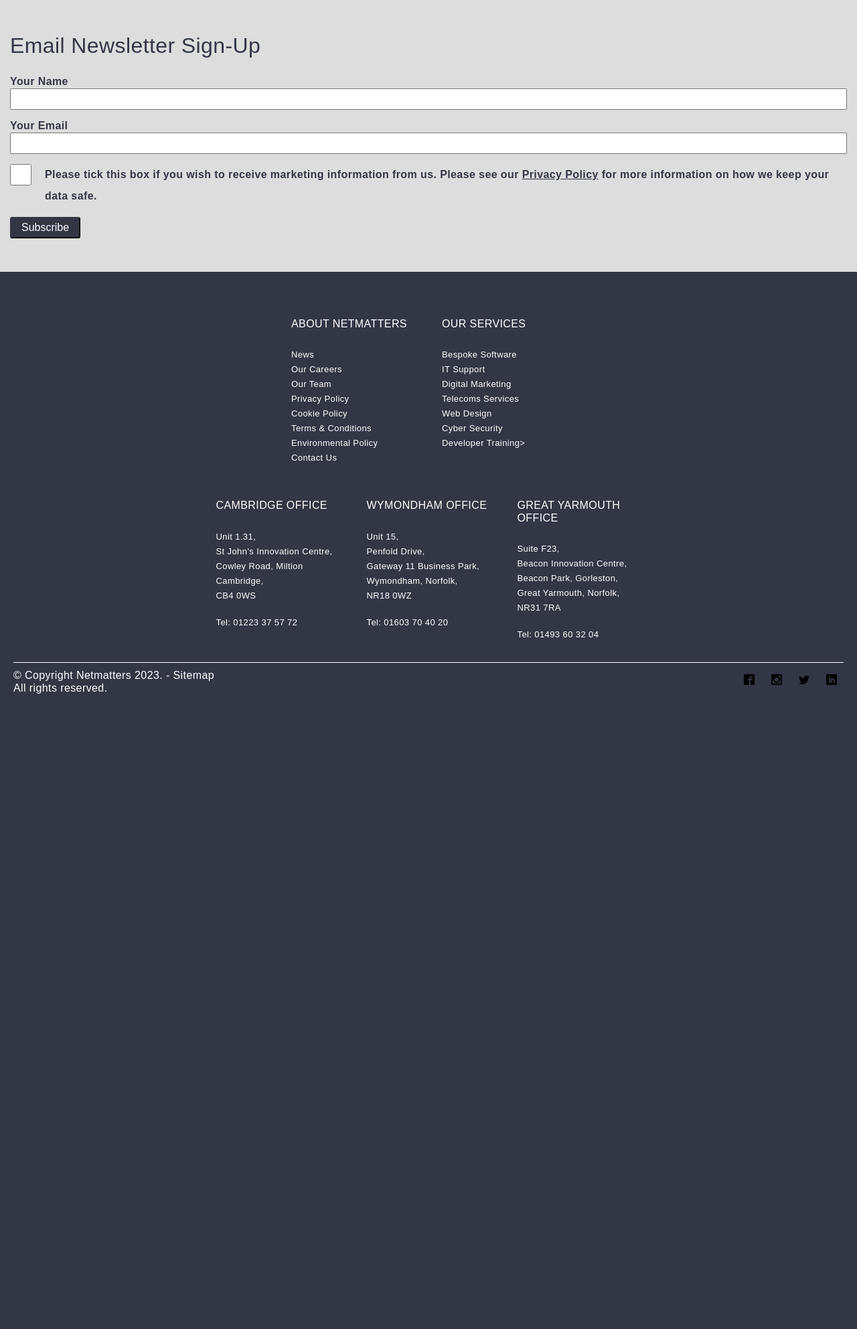
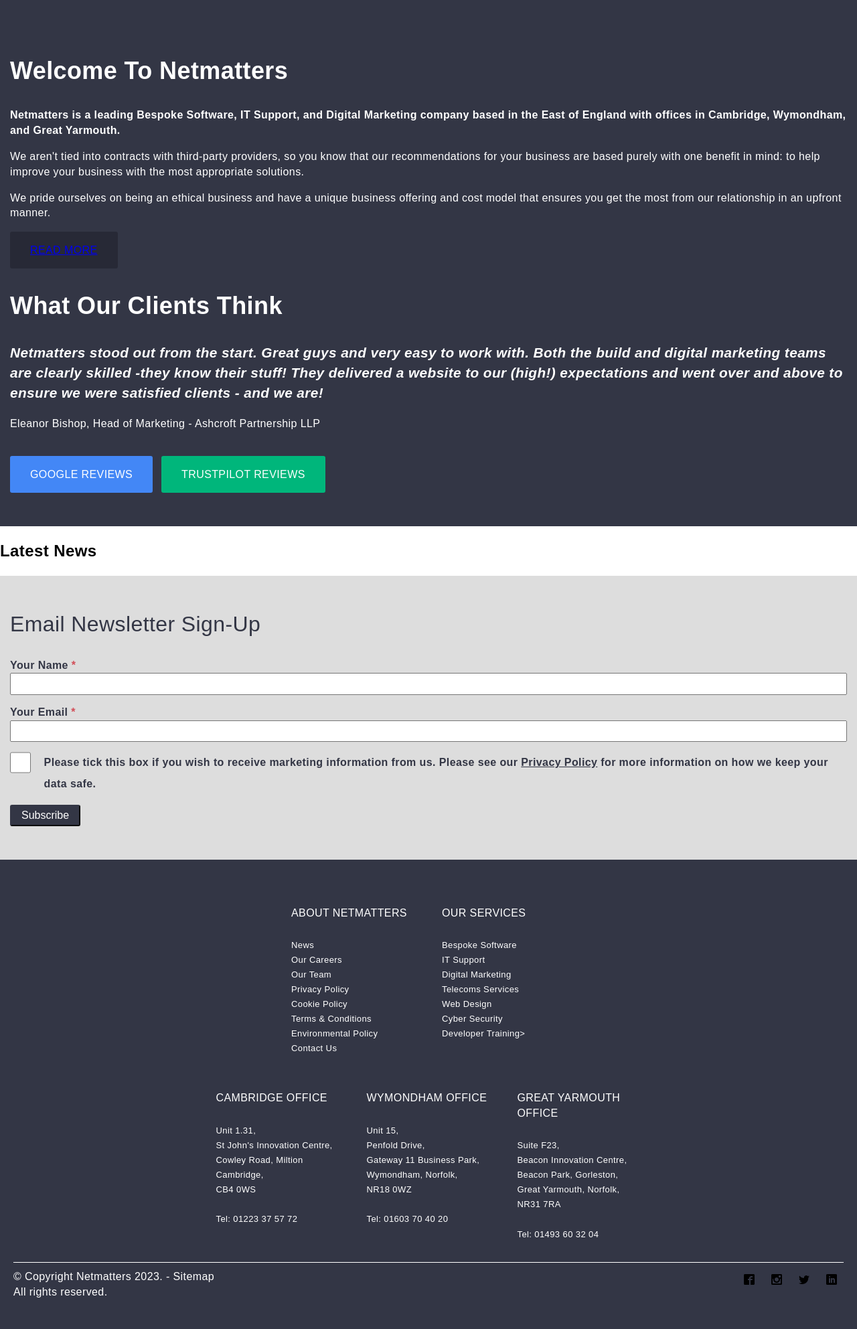
Before and after one commit to Theodore-ui/HTML_and_CSS_Reflection, a PHP site: page / in a window 1280 px wide. Shown: the whole page at 67% size. Before the commit the page ends 1036 px from the top, so only its background shows below. Run offline with PHP 8.4, Linux system fonts and the light colour scheme.

Commit message:
I have completed much of the styling for the intro section

```diff
--- a/index.html
+++ b/index.html
@@ -13,30 +13,79 @@
         </header>
 
         <main>
-        <form action="index.html" method="post">
+            <div class="intro">
+                <div class="welcome">
+                    <h2><strong>Welcome To Netmatters</strong></h2>
 
+                    <p><strong>Netmatters is a leading <a href="#">Bespoke Software</a>, <a href="#">IT Support</a>, and <a href="#">Digital</a>
+                    Marketing company based in the East of England with offices in <a href="#">Cambridge</a>,
+                    <a href="#">Wymondham</a>, and <a href="#">Great Yarmouth</a>.</strong></p>
 
+                    <p>We aren't tied into contracts with third-party providers, so you know
+                    that our recommendations for your business are based purely with one benefit
+                    in mind: to help improve your business with the most appropriate solutions.</p>
 
-            <h2>Email Newsletter Sign-Up</h2>
-            <div class="name_email">
-                <label for="user_name">Your Name</label>
-                <input class="form-group" type="text" id="name" name="user_name">
+                    <p>We pride ourselves on being an ethical business and have a unique business
+                    offering and cost model that ensures you get the most from our relationship in
+                    an upfront manner.</p>
 
-                <label for="email">Your Email</label>
-                <input class="form-group" type="email" id="email" name="user_email">
+                    <div class="btn read_more">
+                        <a href="#">READ MORE</a>
+                    </div>
+                </div>
+                <div class="clients">
+                    <h2><strong>What Our Clients Think</strong></h2>
+
+                    <p class="client_quote">Netmatters stood out from the start. Great guys and very easy to work with.
+                    Both the build and digital marketing teams are clearly skilled -they know their
+                    stuff! They delivered a website to our (high!) expectations and went over and
+                    above to ensure we were satisfied clients - and we are!</p>
+
+                    <p class="client_quote_author">Eleanor Bishop, Head of Marketing
+                    - <a href="#">Ashcroft Partnership LLP</a></p>
+                    <div class="reviews">
+                        <div class="btn google">
+                            <a>GOOGLE REVIEWS</a>
+                        </div>
+                        <div class="btn trustpilot">
+                            <a>TRUSTPILOT REVIEWS</a>
+                        </div>
+                    </div>
+                </div>
             </div>
-            <div class="checkbox_note">
-                <input class="checkbox" type="checkbox" id="marketing" value="conformation_marketing"
-                name="user_interests"><label class="side_label" for="marketing">	Please tick this box
-                if you wish to receive marketing information from us. Please see our <a href="#">Privacy Policy</a> for more information on how we keep your data safe.</label>
+            <div class="articles">
+                <h2><strong>Latest News</strong></h2>
+                <article>
+
+                </article>
+                <article>
+
+                </article>
+                <article>
+
+                </article>
+
             </div>
+            <form action="index.html" method="post">
 
-            <button class="btn" type="submit">Subscribe</button>
+                <h2>Email Newsletter Sign-Up</h2>
+                <div class="name_email">
+                    <label class="required" for="user_name">Your Name</label>
+                    <input class="form-group" type="text" id="name" name="user_name">
 
+                    <label class="required" for="email">Your Email</label>
+                    <input class="form-group" type="email" id="email" name="user_email">
+                </div>
+                <div class="checkbox_note">
+                    <input class="checkbox" type="checkbox" id="marketing" value="conformation_marketing"
+                    name="user_interests"><label class="side_label" for="marketing">Please tick this box
+                    if you wish to receive marketing information from us. Please see our <a href="#">Privacy Policy</a>
+                    for more information on how we keep your data safe.</label>
+                </div>
 
+                <button class="btn" type="submit">Subscribe</button>
 
-
-        </form>
+            </form>
         </main>
 
         <footer>
--- a/scss/main.scss
+++ b/scss/main.scss
@@ -9,7 +9,73 @@
     font-family: Poppins,sans-serif;
     font-size: 1rem;
     letter-spacing: .4px;
+    line-height: 1.42857143;
 }
+
+// intro
+
+.intro {
+    background-color: #333645;
+    color: #fff;
+    padding: 50px 15px 50px 15px;
+    display: flex;
+    flex-direction: column;
+    flex-wrap: wrap;
+}
+.intro h2 {
+    font-weight: 600;
+    font-size: 2.25rem;
+}
+.intro p a, .intro .btn a {
+    text-decoration: none;
+    color: #fff;
+}
+.intro p a:hover {
+    text-decoration: underline;
+}
+.intro .btn {
+    height: auto;
+    line-height: 35px;
+    display: inline-block;
+    margin-bottom: 0;
+    font-weight: 400;
+    text-align: center;
+    padding: 10px 30px;
+    border-radius: 3px;
+}
+.intro .read_more {
+    background-color: #272936;
+    margin-bottom: 50px;
+}
+.intro .read_more:hover {
+    background-color: #121318;
+}
+.client_quote {
+    font-weight: 600;
+    font-size: 1.3rem;
+    font-style: italic;
+}
+.intro .google {
+    background-color: #4387f6;
+    margin-top: 20px;
+    margin-right: 8px;
+}
+.intro .google:hover {
+    background-color: #166af4;
+}
+.intro .trustpilot {
+    background-color: #00b67b;
+    margin-top: 20px;
+}
+.intro .trustpilot:hover {
+    background-color: #166af4;
+}
+
+
+// articles
+
+
+
 
 //Email Newsletter Sign-Up
 
@@ -27,6 +93,10 @@
     display: flex;
     flex-direction: column;
     flex-wrap: wrap;
+}
+.required:after {
+    content: " *";
+    color: #d24d57;
 }
 form label {
     font-weight: 600;
@@ -51,13 +121,12 @@
     width: 32px;
     position: relative;
     float: left;
+    overflow: auto;
     margin-right: 20px;
 }
-.checkbox::after {
-    clear: both;
-    display: table;
-}
 .checkbox_note {
+    display: flex;
+    flex-direction: row;
     margin-bottom: 15px;
 }
 .btn {
```
Also changed, not shown: css/main.css (+1 -1 lines).
